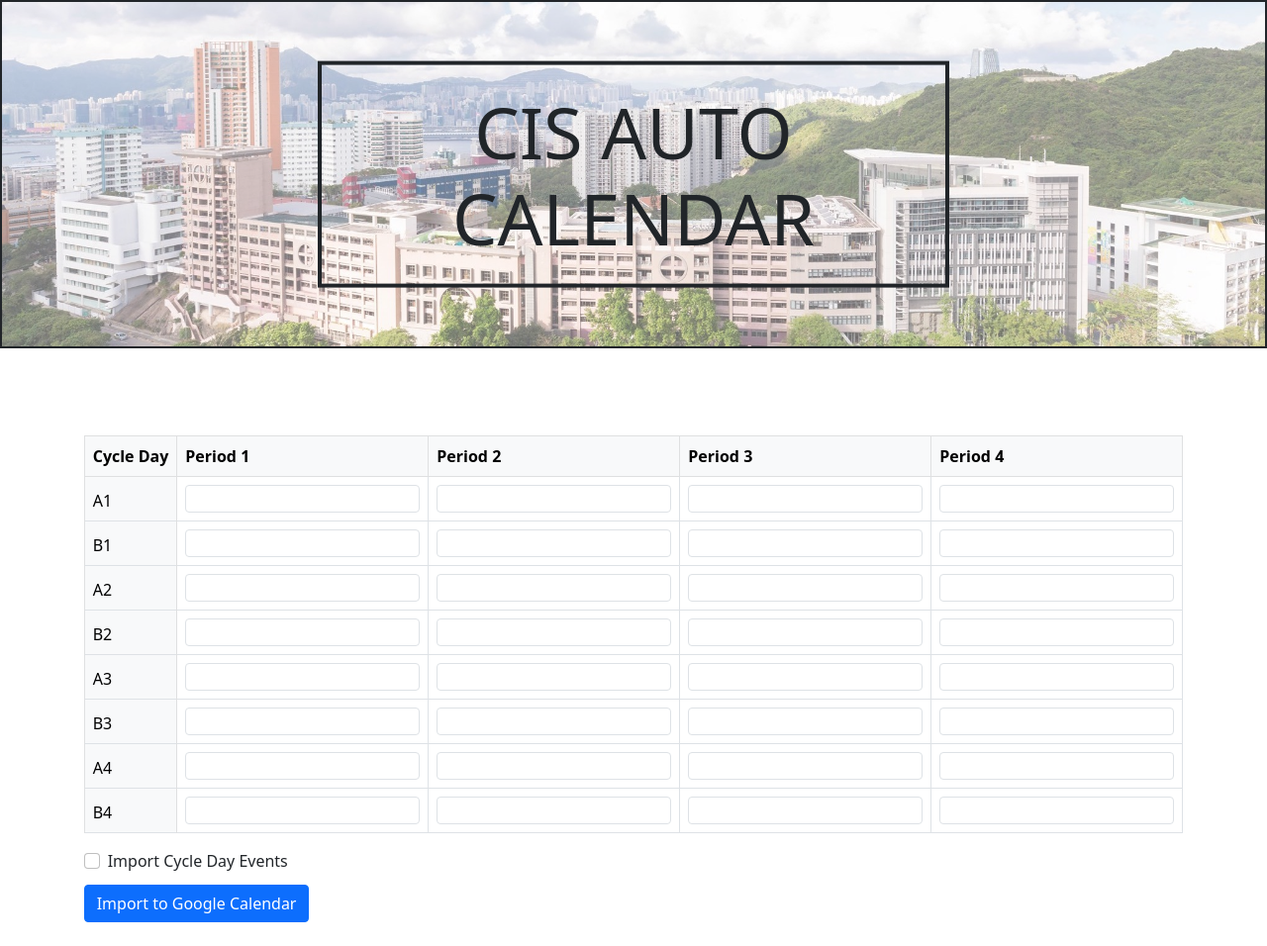
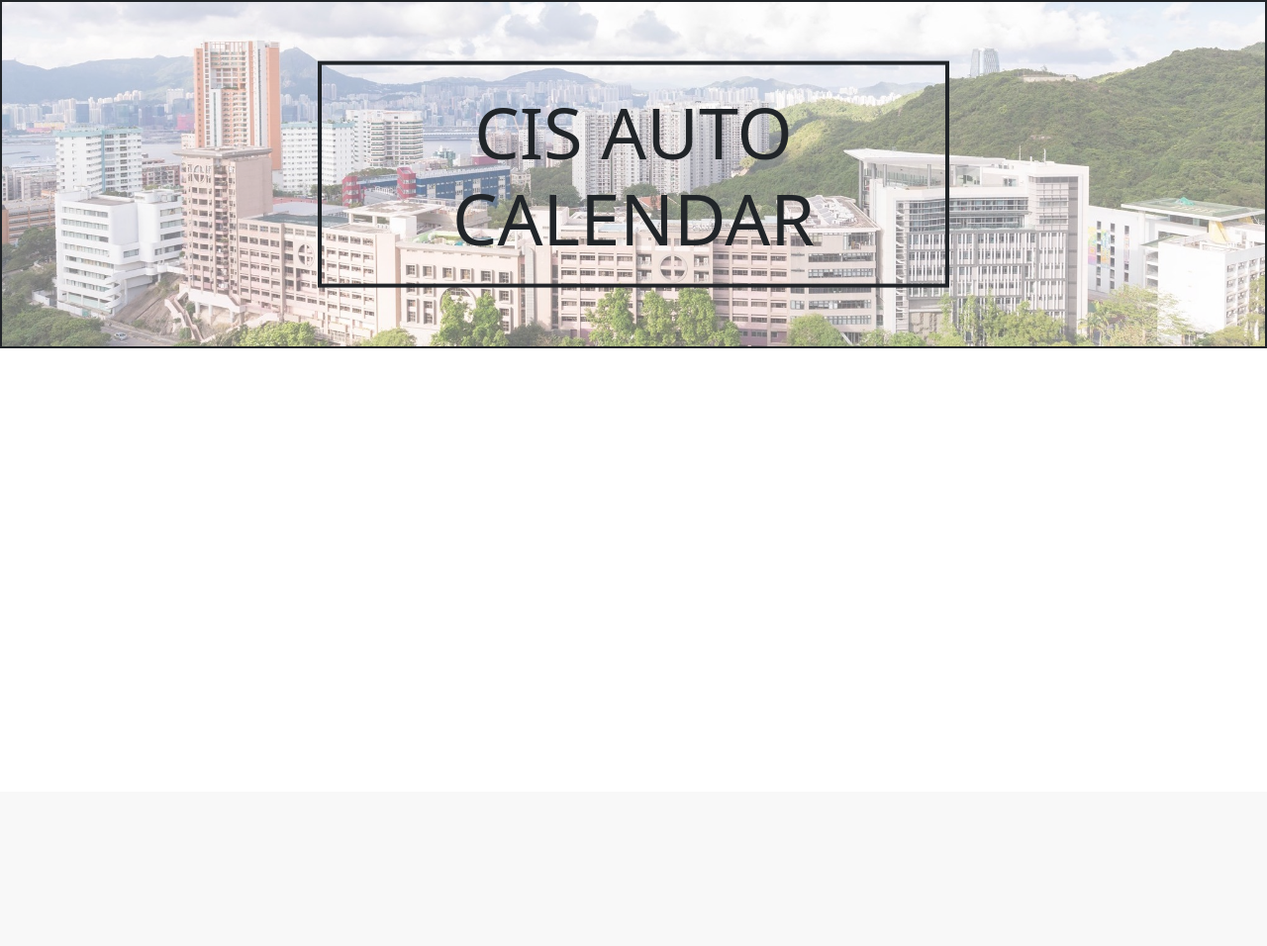
Before and after one commit to Angann/IA2022_AutoCalendar, a Django app: page /user/ in a window 1280 px wide. Shown: the whole page at 99% size. After the commit the page ends 352 px from the top, so only its background shows below. Run offline with Django 3.2, Linux system fonts and the light colour scheme; some libraries are stand-ins or nearby versions.

Commit message:
Iteration 1 Submission

```diff
--- a/Auto_Calendar/static/js/importSchedule.js
+++ b/Auto_Calendar/static/js/importSchedule.js
@@ -39,6 +39,7 @@ function submitForm()
     }
     generateSchedule(fakeUserinputs);
     importToCalendar(userSchedule);
+    window.location.href = 'https://calendar.google.com/';
     //document.getElementById("testing").innerHTML = userSchedule.createOutputString();
 }
 
@@ -171,7 +172,8 @@ var SCOPES = "https://www.googleapis.com/auth/calendar.events";
 
 var authorizeButton = document.getElementById('authorize_button');
 var signoutButton = document.getElementById('signout_button');
-
+var step1Div = document.getElementById("loginDiv");
+var step2Div = document.getElementById("inputDiv");
 
 /**
  *  On load, called to load the auth2 library and API client library.
@@ -199,7 +201,7 @@ function initClient() {
     authorizeButton.onclick = handleAuthClick;
     signoutButton.onclick = handleSignoutClick;
   }, function(error) {
-    appendPre(JSON.stringify(error, null, 2));
+    //appendPre(JSON.stringify(error, null, 2));
   });
 }
 
@@ -211,9 +213,11 @@ function updateSigninStatus(isSignedIn) {
   if (isSignedIn) {
     authorizeButton.style.display = 'none';
     signoutButton.style.display = 'block';
+    step2Div.style.display = 'block';
   } else {
     authorizeButton.style.display = 'block';
     signoutButton.style.display = 'none';
+    step2Div.style.display = 'none';
   }
 }
 
@@ -250,7 +254,7 @@ function importToCalendar(schedule){
                     }
                 };
                 var request = gapi.client.calendar.events.insert({
-                    'calendarId': 'c_mn040gr3hs5f31h6q0lko06t4s@group.calendar.google.com',
+                    'calendarId': 'c_kg9ivqghvq2vlga8esuup670e4@group.calendar.google.com',
                     'resource': eventResource
                 });
                 request.execute();
--- a/Auto_Calendar/user/templates/user/index.html
+++ b/Auto_Calendar/user/templates/user/index.html
@@ -15,24 +15,20 @@
         CIS AUTO CALENDAR
         </h1>
     </div>
-
     <br>
-
     <p id = "testing" style = "display:none"> Original
     </p>
+    <div id = "loginDiv" class ="mx-auto" style = "width: 300px; text-align: center; display: block;">
 
-    <div id = "loginDiv" class ="mx-auto" style = "width: 300px; text-align: center">
-
-        <button id = "authorize_button" style = "display: none;" class="btn btn-primary">Authorize</button>
+        <button id = "authorize_button" style = "display: none;" class="btn btn-primary">Log Into Google</button>
         <button id = "signout_button" style = "display: none;" class = "btn btn-primary" >Sign Out</button>
         <br>
 
         <pre id="content" ></pre>
     </div>
-
     <br>
-
-    <div id = "inputDiv" class = "d-flex justify-content-center">
+    <div id = "inputDiv" style = "display: none ;">
+        <div class = "d-flex justify-content-center" >
             <form id = "userScheduleInput" method = "post" name = "userform">
                 {% csrf_token %}
                 <script type="text/javascript" src = "{% static 'js/userform.js' %}"></script>
@@ -40,18 +36,13 @@
                     <input id="userImportDays" class="form-check-input" type="checkbox" value="" >
                     <label class="form-check-label" for="userImportDays">Import Cycle Day Events</label>
                 </div>
-
                 <div style = "padding-top:10px">
                     <button id = "userSubmitButton" class="btn btn-primary" type="button" onclick="submitForm()">Import to Google Calendar</button>
                 </div>
-
             </form>
         </div>
-
+    </div>
     <br>
-
-
-
     <script type="text/javascript" src = "{% static 'js/importSchedule.js' %}"></script>
     <script async defer src="https://apis.google.com/js/api.js"
       onload="this.onload=function(){};handleClientLoad()"
```
Lines whose indentation alone changed are shown as unchanged.
